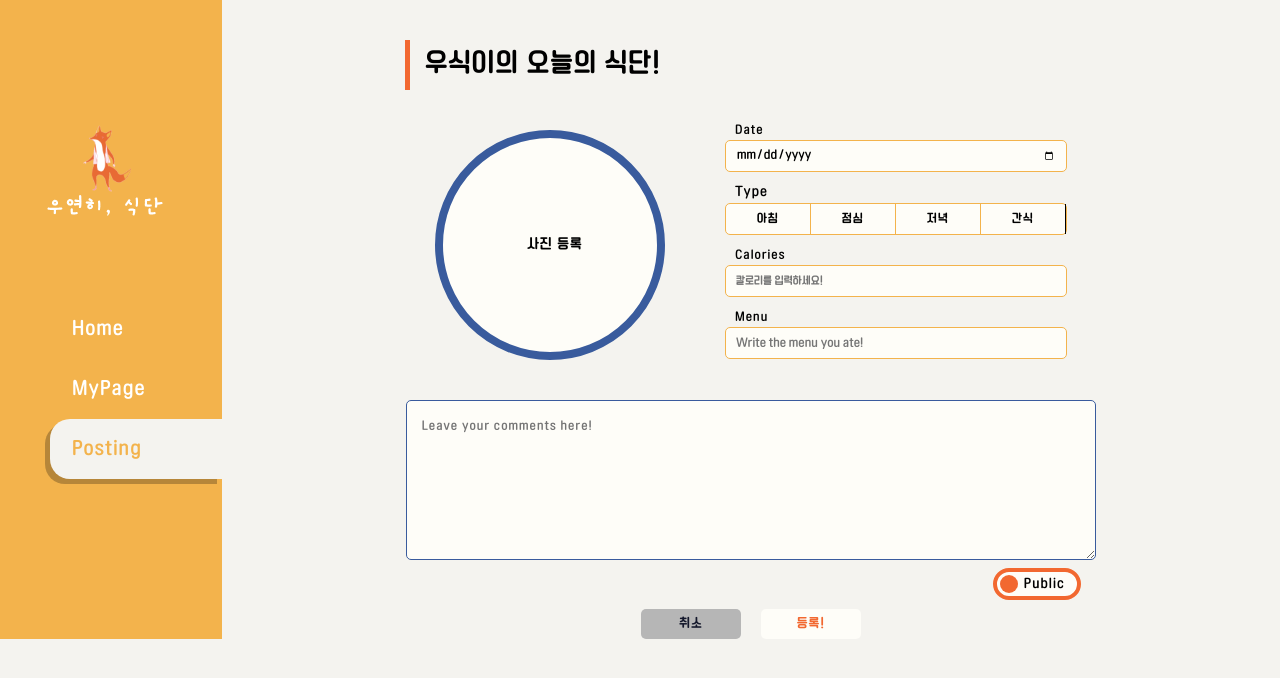
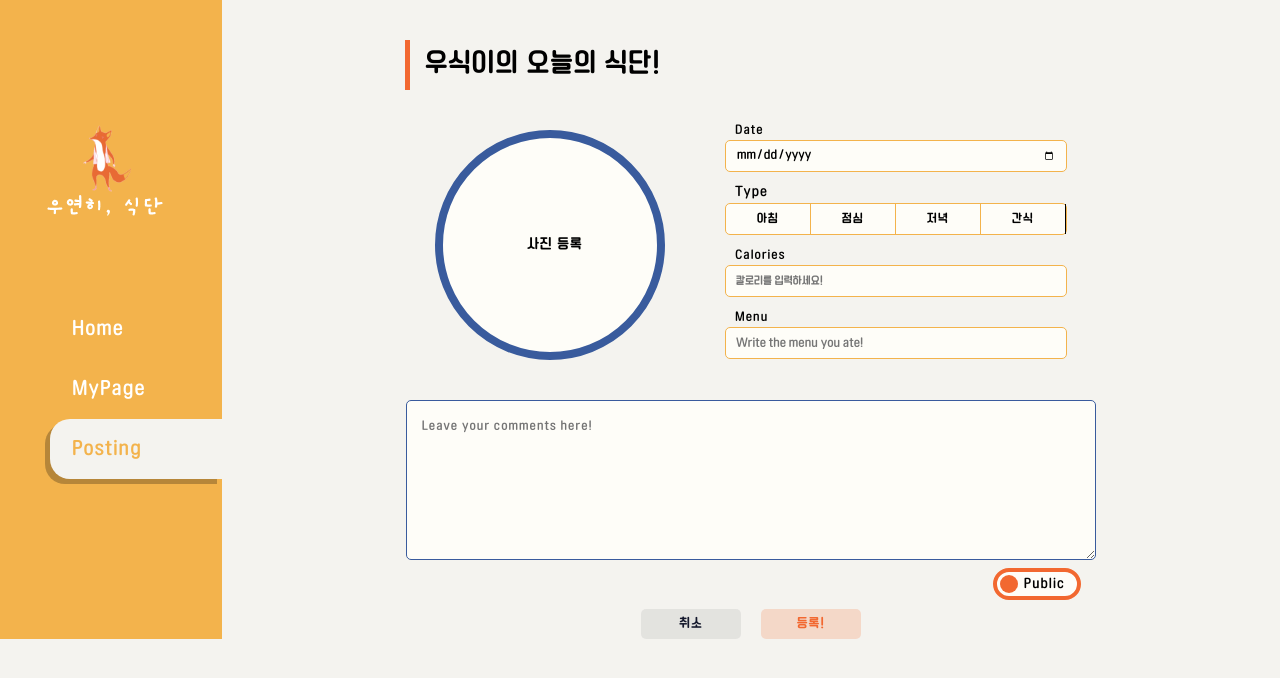
Before and after one commit to margu31/forte-diet, a React (Create React App) app: page /posting in a window 1280 px wide. Shown: the top 678 px of the page. Built offline with nearby package versions, Linux system fonts and the light colour scheme; no server answers.

Commit message:
[스타일] 버튼 배경 색상 및 투명도 수정

```diff
--- a/src/containers/PostingContainer/PostingContainer.js
+++ b/src/containers/PostingContainer/PostingContainer.js
@@ -95,8 +95,10 @@ function PostingContainer() {
             $width="100"
             $height="30"
             $fontSize="1.2"
-            $backgroundColor={palette.themeBrightGray}
+            // $backgroundColor={palette.themeBrightGray}
+            $backgroundColor="#9f9f9f33"
             $color={palette.themeDefault}
+            $hoverBackground={palette.themeBrightGray}
           >
             취소
           </Button>
@@ -104,8 +106,11 @@ function PostingContainer() {
             $width="100"
             $height="30"
             $fontSize="1.2"
-            $backgroundColor={palette.themeBrightYellow}
+            // $backgroundColor={palette.themeBrightYellow}
+            $backgroundColor="#f2683033"
             $color={palette.themePrimaryThick}
+            $hoverBackground={palette.themePrimaryThick}
+            $hoverColor={palette.themeDefaultWhite}
             onSubmit={onSubmit}
           >
             등록!
```
